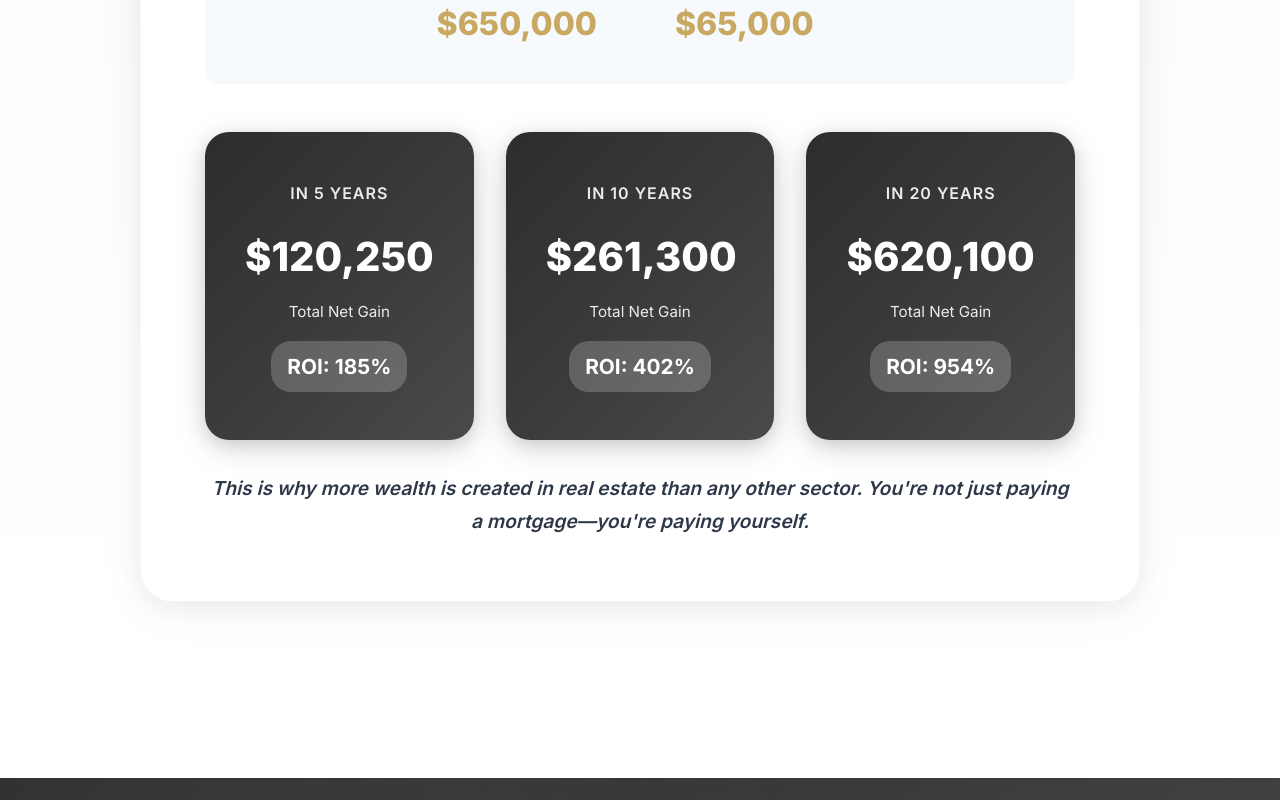
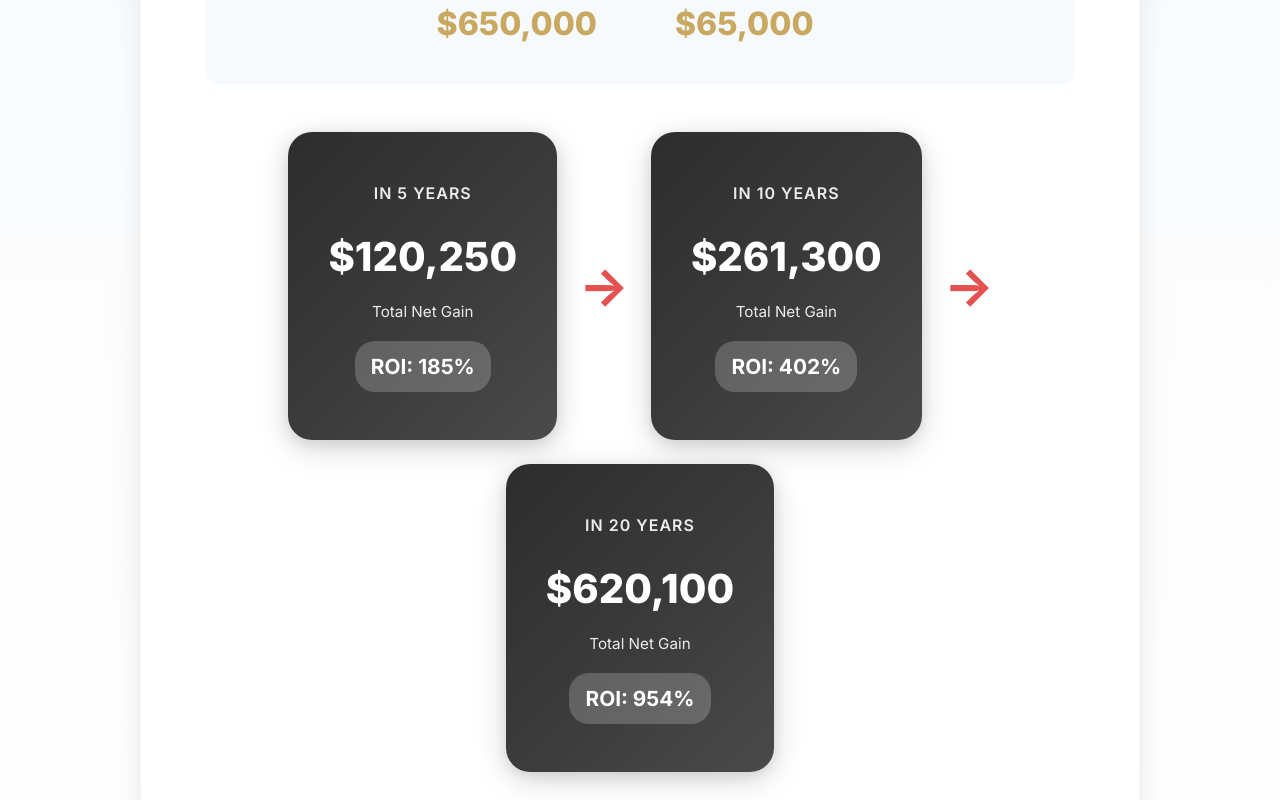
Before and after one commit to Azaiah00/homebuyerlanding, a React (Vite) app: page / in a window 1280 px wide. Shown: the part 5120-5920 px from the top of the page. Built offline with nearby package versions, Linux system fonts and the light colour scheme.

Commit message:
Add red arrows between 5, 10, and 20 year ROI cards

```diff
--- a/src/App.css
+++ b/src/App.css
@@ -1306,10 +1306,34 @@ section {
 }
 
 .roi-cards {
-  display: grid;
-  grid-template-columns: repeat(auto-fit, minmax(250px, 1fr));
-  gap: 2rem;
+  display: flex;
+  align-items: center;
+  justify-content: center;
+  gap: 1.5rem;
   margin-bottom: 2rem;
+  flex-wrap: wrap;
+}
+
+.roi-arrow {
+  font-size: 3rem;
+  color: #dc2626;
+  font-weight: bold;
+  display: flex;
+  align-items: center;
+  justify-content: center;
+  flex-shrink: 0;
+  animation: pulse 2s ease-in-out infinite;
+}
+
+@keyframes pulse {
+  0%, 100% {
+    opacity: 1;
+    transform: scale(1);
+  }
+  50% {
+    opacity: 0.8;
+    transform: scale(1.1);
+  }
 }
 
 .roi-card {
@@ -2268,7 +2292,13 @@ section {
   }
 
   .roi-cards {
-    grid-template-columns: 1fr;
+    flex-direction: column;
+    gap: 1rem;
+  }
+
+  .roi-arrow {
+    font-size: 2.5rem;
+    transform: rotate(90deg);
   }
 
   .stats-grid {
--- a/src/App.jsx
+++ b/src/App.jsx
@@ -511,12 +511,14 @@ function App() {
                 <div className="roi-label">Total Net Gain</div>
                 <div className="roi-percentage">ROI: 185%</div>
               </div>
+              <div className="roi-arrow">→</div>
               <div className="roi-card">
                 <div className="roi-period">IN 10 YEARS</div>
                 <div className="roi-amount">$261,300</div>
                 <div className="roi-label">Total Net Gain</div>
                 <div className="roi-percentage">ROI: 402%</div>
               </div>
+              <div className="roi-arrow">→</div>
               <div className="roi-card">
                 <div className="roi-period">IN 20 YEARS</div>
                 <div className="roi-amount">$620,100</div>
```
